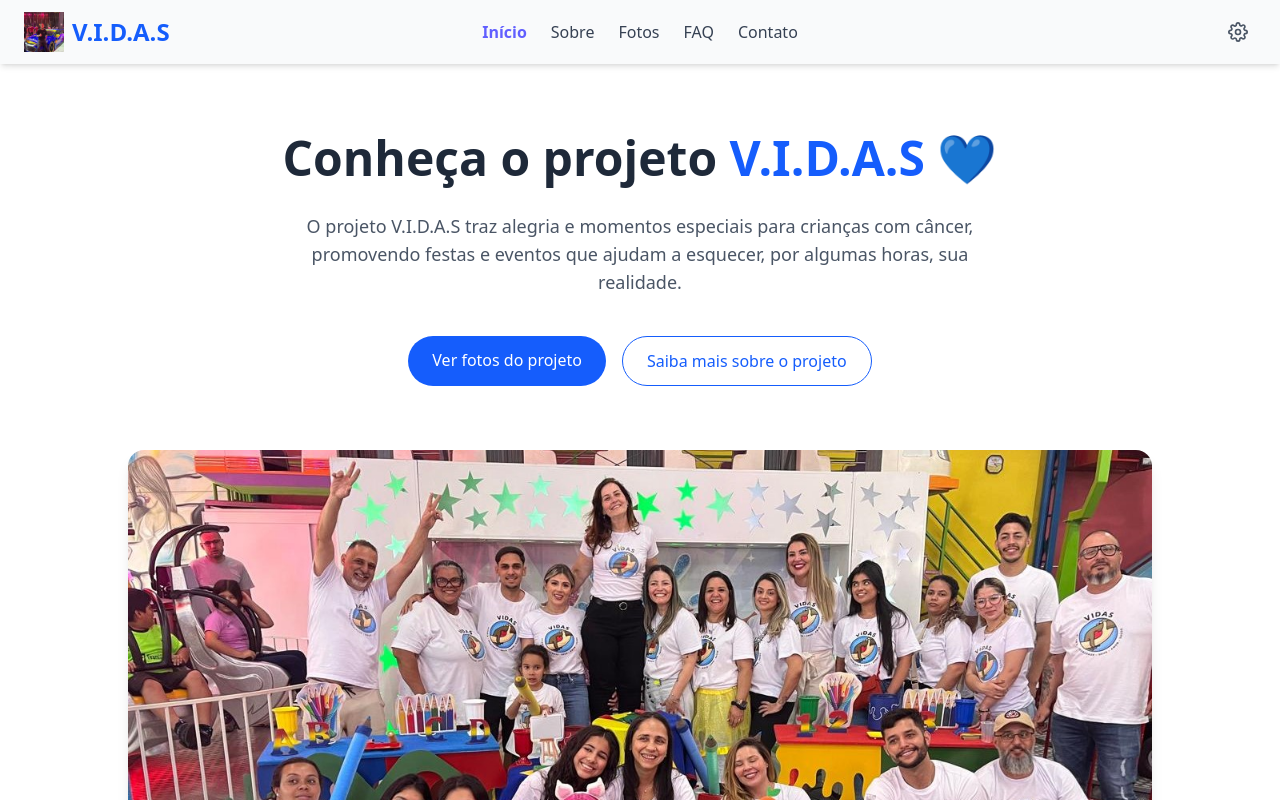
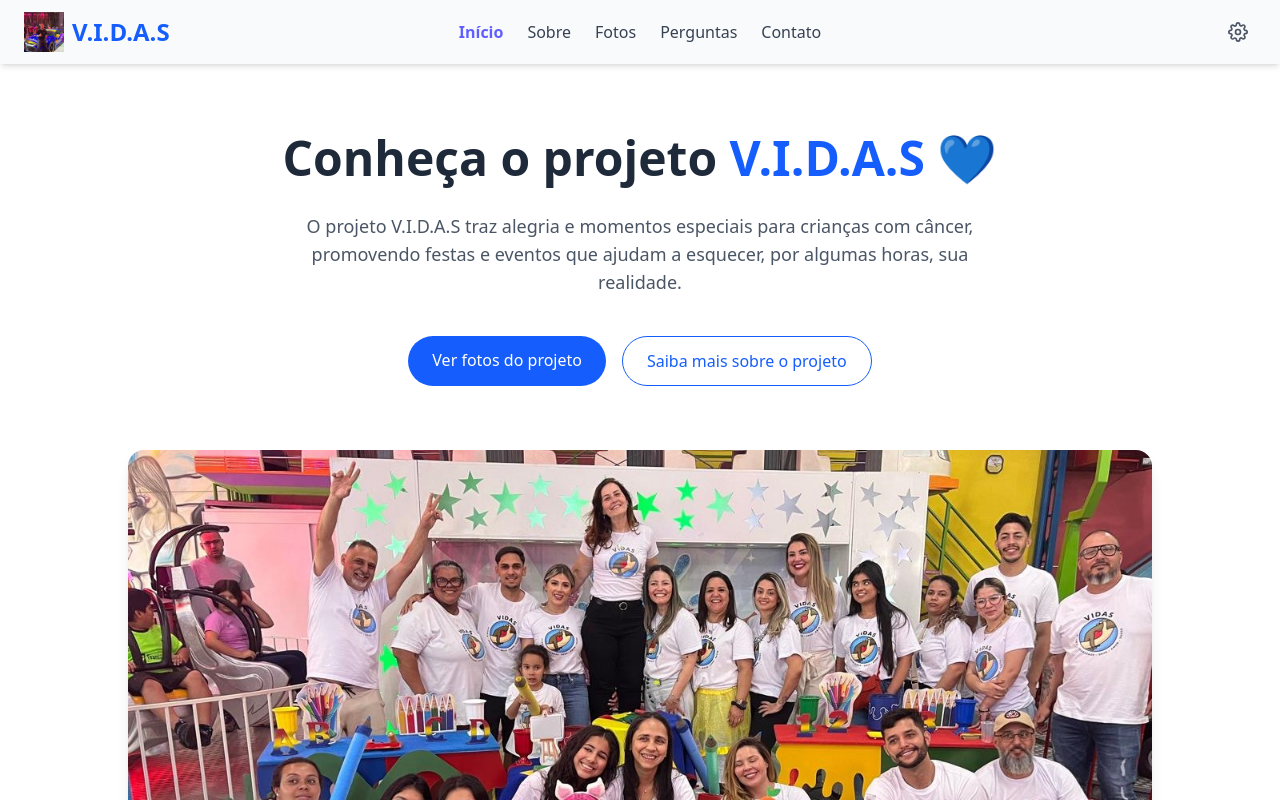
Before and after one commit to thubrito/Vidas, a React (Vite) app: page / in a window 1280 px wide. Shown: the top 800 px of the page. Built offline with nearby package versions, Linux system fonts and the light colour scheme.

Commit message:
renaming FAQ page to "Perguntas" and updating routes accordingly

```diff
--- a/src/components/Menu.tsx
+++ b/src/components/Menu.tsx
@@ -12,7 +12,7 @@
     { to: "/", label: "Início" },
     { to: "/sobre", label: "Sobre" },
     { to: "/fotos", label: "Fotos" },
-    { to: "/faq", label: "FAQ" },
+    { to: "/questoes", label: "Perguntas" },
     { to: "/contato", label: "Contato" },
   ];
 
--- a/src/routes/AppRoutes.tsx
+++ b/src/routes/AppRoutes.tsx
@@ -1,7 +1,7 @@
 import { Routes, Route } from "react-router-dom";
 import Home from "../pages/Home";
 import Sobre from "../pages/About";
-import FAQ from "../pages/faq";
+import FAQ from "../pages/Questions";
 import Contact from "../pages/Contact";
 import Fotos from "../pages/Photos";
 import WithHeaderFooter from "../components/WithHeaderFooter";
@@ -11,7 +11,7 @@
     <Routes>
       <Route path="/" element={<WithHeaderFooter Component={Home} />} />
       <Route path="/sobre" element={<WithHeaderFooter Component={Sobre} />} />
-      <Route path="/faq" element={<WithHeaderFooter Component={FAQ} />} />
+      <Route path="/questoes" element={<WithHeaderFooter Component={FAQ} />} />
       <Route path="/contato" element={<WithHeaderFooter Component={Contact} />} />
 
       {/* PÁGINA DE EVENTOS */}
```
Also changed, not shown: src/pages/Questions.tsx (renamed from src/pages/faq.tsx).
